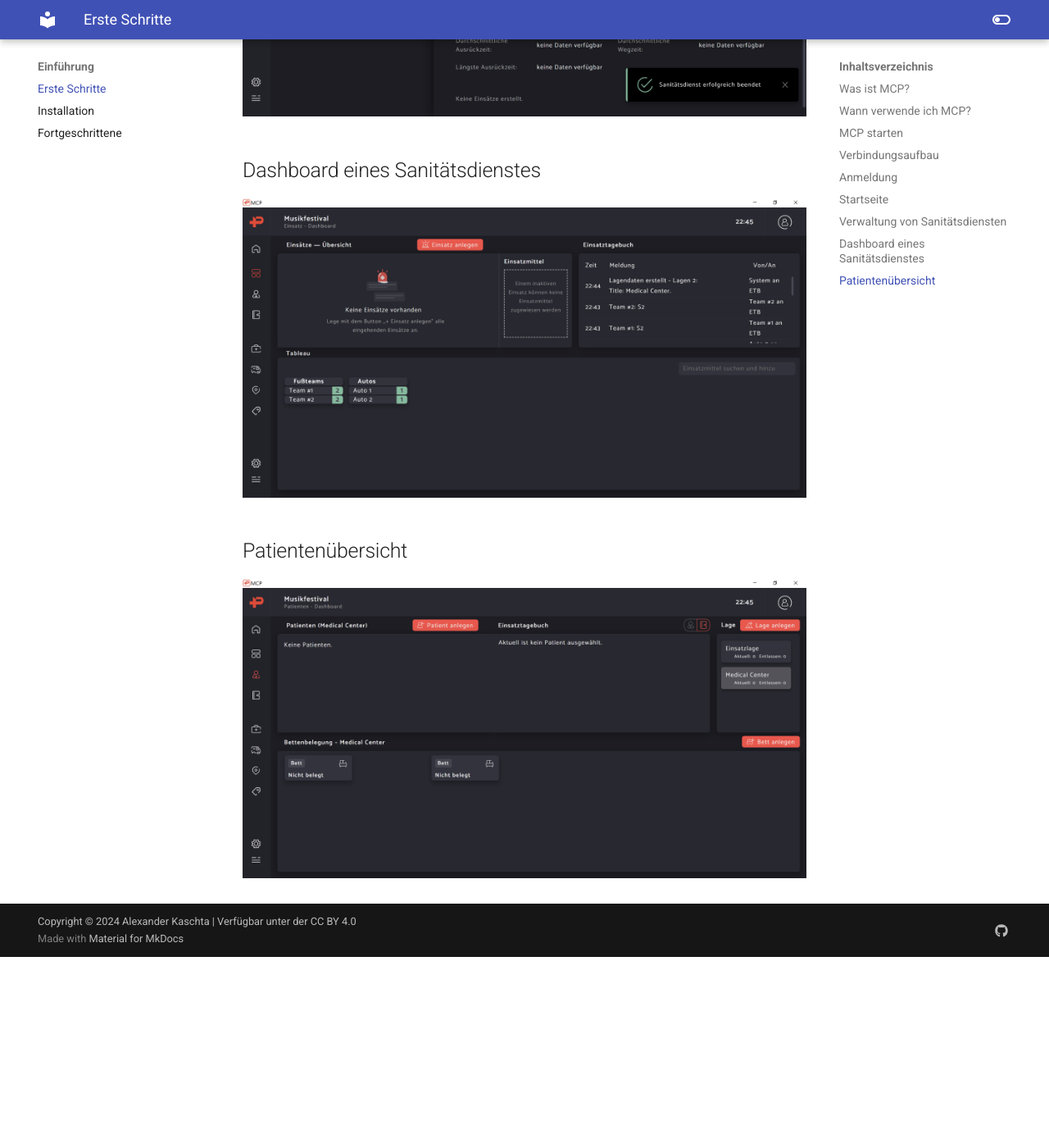
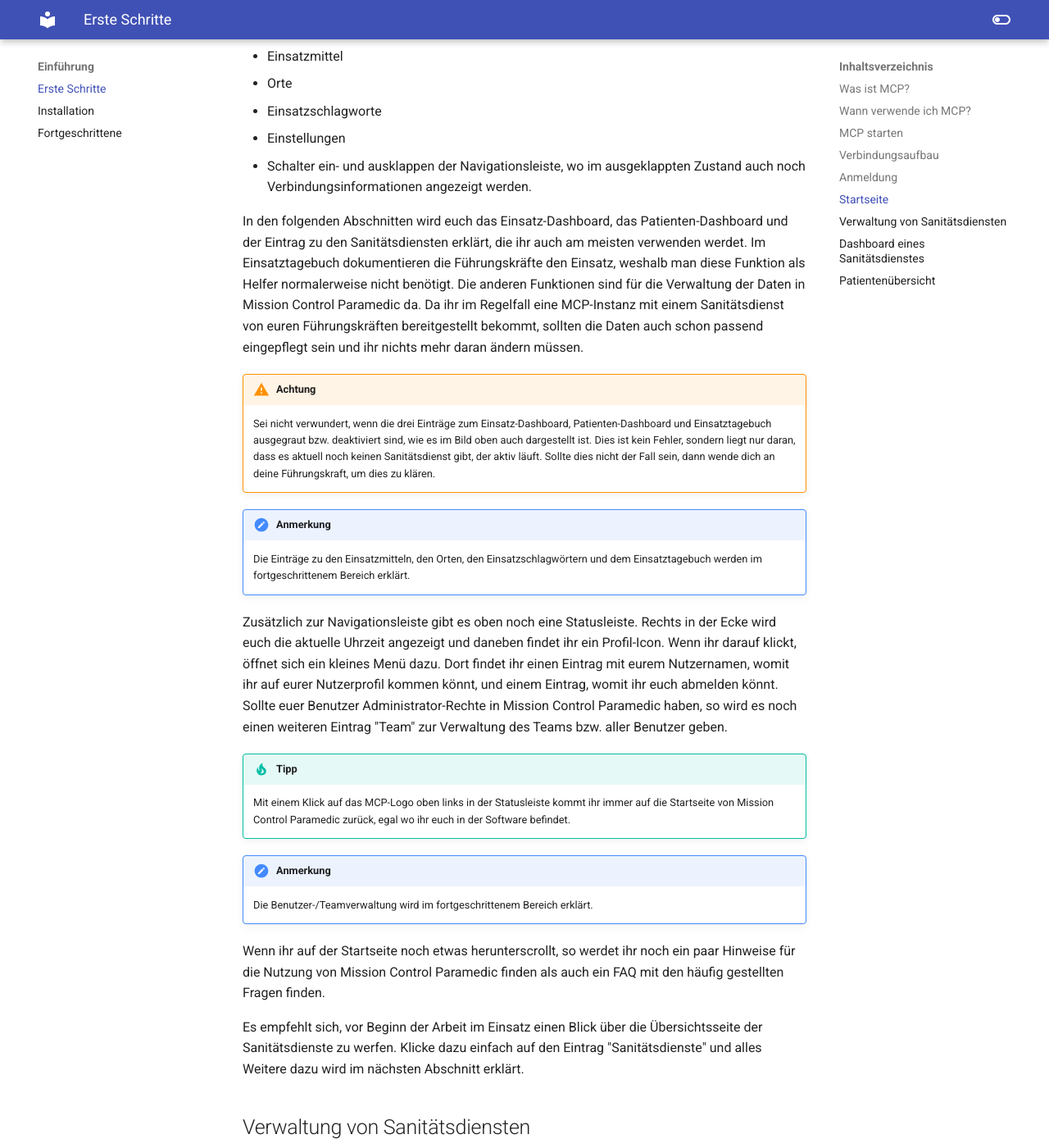
Before and after one commit to AlexanderKaschta/mcp_docs, an MkDocs documentation site: the page built from docs/getting_started.md, in a window 1280 px wide and 1400 px high, scrolled down 4091 px. Shown: the whole window at 82% size. Built offline with MkDocs 1.6.1 and Material for MkDocs 9.7.7, drawn with Linux system fonts in a browser that asks for light colours; before the commit the page ends 5258 px from its top, so only the background shows below that; some of the changed text lies outside the part shown.

Commit message:
UDP: Start page

```diff
--- a/docs/getting_started.md
+++ b/docs/getting_started.md
@@ -94,6 +94,65 @@
 
 ![Startseite von Mission Control Paramedic](assets/Startseite.png)
 
+Auf der Startseite von Mission Control Paramedic sieht ihr nicht viel, ihr bekommt aber einen guten Überblick über das
+Interface. Dieses ist wie folgt aufgebaut:
+
+An der linken Seite findet ihr die Navigationsleiste. Diese besteht aus verschiedene Icons bzw. Piktogrammen, die euch
+zu den unterschiedlichen Funktionen führen. Über das unterste Piktogramm in Form einer Liste lässt sich die
+Navigationsleiste ausklappen, sodass ihr auch die Namen der folgenden Einträge lesen könnt:
+
+- Home
+- Einsatz-Dashboard
+- Patienten-Dashboard
+- Einsatztagebuch
+- Sanitätsdienste
+- Einsatzmittel
+- Orte
+- Einsatzschlagworte
+- Einstellungen
+- Schalter ein- und ausklappen der Navigationsleiste, wo im ausgeklappten Zustand auch noch Verbindungsinformationen
+  angezeigt werden.
+
+In den folgenden Abschnitten wird euch das Einsatz-Dashboard, das Patienten-Dashboard und der Eintrag zu den
+Sanitätsdiensten erklärt, die ihr auch am meisten verwenden werdet. Im Einsatztagebuch dokumentieren die Führungskräfte
+den Einsatz, weshalb man diese Funktion als Helfer normalerweise nicht benötigt. Die anderen Funktionen sind für die
+Verwaltung der Daten in Mission Control Paramedic da. Da ihr im Regelfall eine MCP-Instanz mit einem Sanitätsdienst von
+euren Führungskräften bereitgestellt bekommt, sollten die Daten auch schon passend eingepflegt sein und ihr nichts mehr
+daran ändern müssen.
+
+!!! warning "Achtung"
+
+    Sei nicht verwundert, wenn die drei Einträge zum Einsatz-Dashboard, Patienten-Dashboard und Einsatztagebuch
+    ausgegraut bzw. deaktiviert sind, wie es im Bild oben auch dargestellt ist. Dies ist kein Fehler, sondern liegt nur
+    daran, dass es aktuell noch keinen Sanitätsdienst gibt, der aktiv läuft. Sollte dies nicht der Fall sein, dann wende
+    dich an deine Führungskraft, um dies zu klären.
+
+!!! note "Anmerkung"
+
+    Die Einträge zu den Einsatzmitteln, den Orten, den Einsatzschlagwörtern und dem Einsatztagebuch werden im
+    fortgeschrittenem Bereich erklärt.
+
+Zusätzlich zur Navigationsleiste gibt es oben noch eine Statusleiste. Rechts in der Ecke wird euch die aktuelle Uhrzeit
+angezeigt und daneben findet ihr ein Profil-Icon. Wenn ihr darauf klickt, öffnet sich ein kleines Menü dazu. Dort
+findet ihr einen Eintrag mit eurem Nutzernamen, womit ihr auf eurer Nutzerprofil kommen könnt, und einem Eintrag, womit
+ihr euch abmelden könnt. Sollte euer Benutzer Administrator-Rechte in Mission Control Paramedic haben, so wird es noch
+einen weiteren Eintrag "Team" zur Verwaltung des Teams bzw. aller Benutzer geben.
+
+!!! tip "Tipp"
+
+    Mit einem Klick auf das MCP-Logo oben links in der Statusleiste kommt ihr immer auf die Startseite von Mission
+    Control Paramedic zurück, egal wo ihr euch in der Software befindet.
+
+!!! note "Anmerkung"
+
+    Die Benutzer-/Teamverwaltung wird im fortgeschrittenem Bereich erklärt.
+
+Wenn ihr auf der Startseite noch etwas herunterscrollt, so werdet ihr noch ein paar Hinweise für die Nutzung von Mission
+Control Paramedic finden als auch ein FAQ mit den häufig gestellten Fragen finden.
+
+Es empfehlt sich, vor Beginn der Arbeit im Einsatz einen Blick über die Übersichtsseite der Sanitätsdienste zu werfen.
+Klicke dazu einfach auf den Eintrag "Sanitätsdienste" und alles Weitere dazu wird im nächsten Abschnitt erklärt.
+
 ## Verwaltung von Sanitätsdiensten
 
 ![Sanitätsdienstverwaltung](assets/Sandienst_Verwaltung.png)
```
Also changed, not shown: docs/advanced.md (+12 -0 lines), docs/installation.md (+2 -0 lines).
